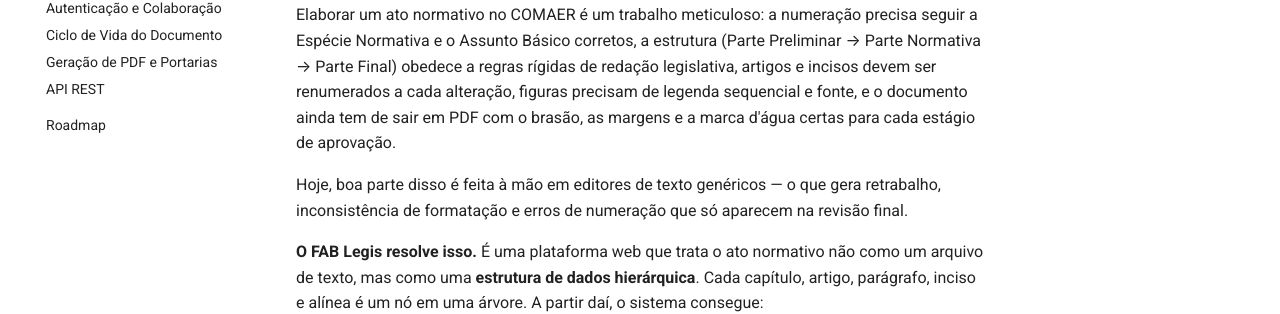
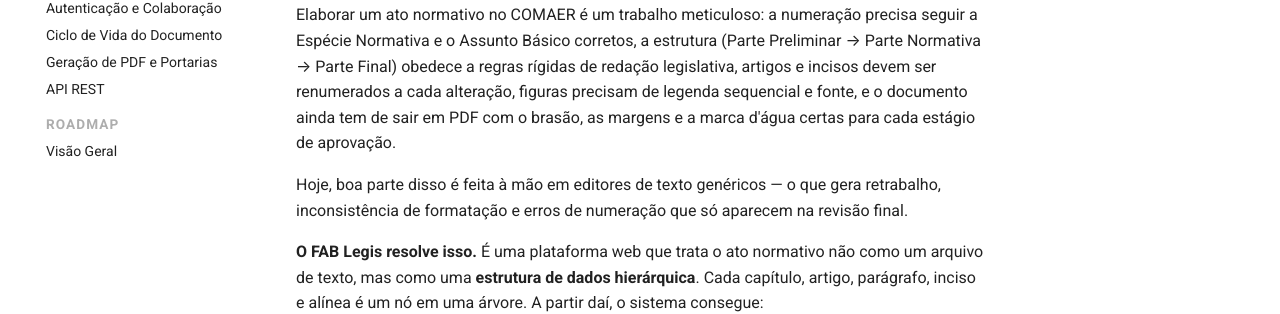
Before and after one commit to danielchipolesch/fab-legis, an MkDocs documentation site: the page built from docs/index.md, in a window 1280 px wide. Shown: the part 345-659 px from the top of the page. Built offline with MkDocs 1.6.1 and Material for MkDocs 9.7.7, drawn with Linux system fonts in a browser that asks for light colours; comment, search, counter and statistics services are not loaded.

Commit message:
fix(docs): corrige hierarquia do Roadmap no nav do mkdocs.yml
Roadmap era um link solto de primeiro nivel, ao contrario de Guia de Uso
e Referencia Tecnica (secoes com filhos) -- por isso, apesar do CSS dar
o mesmo espacamento numerico, ele nao carregava o tratamento visual de
secao (rotulo em maiusculas) que os outros grupos tem, quebrando a
consistencia visual do sidebar. Agora e uma secao com um unico filho
("Visao Geral"), igual aos demais.

```diff
--- a/mkdocs.yml
+++ b/mkdocs.yml
@@ -65,4 +65,5 @@
       - Ciclo de Vida do Documento: ciclo-de-vida.md
       - Geração de PDF e Portarias: exportacao-pdf.md
       - API REST: api-rest.md
-  - Roadmap: roadmap.md
+  - Roadmap:
+    - Visão Geral: roadmap.md
```
